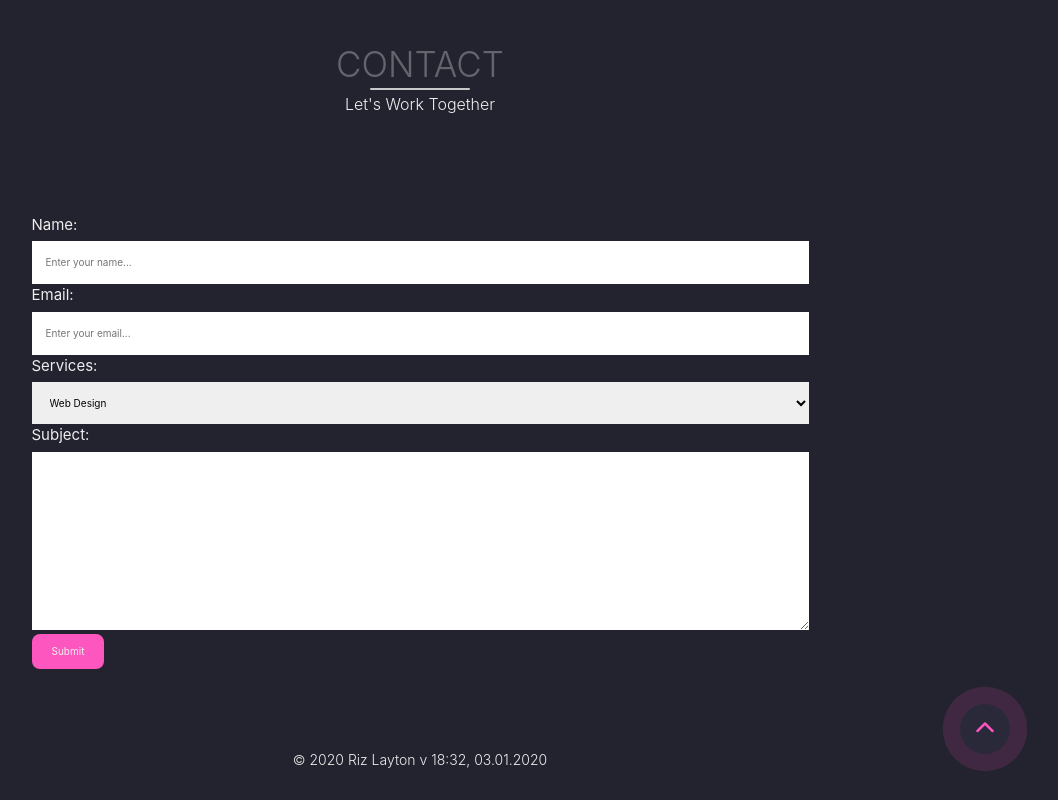
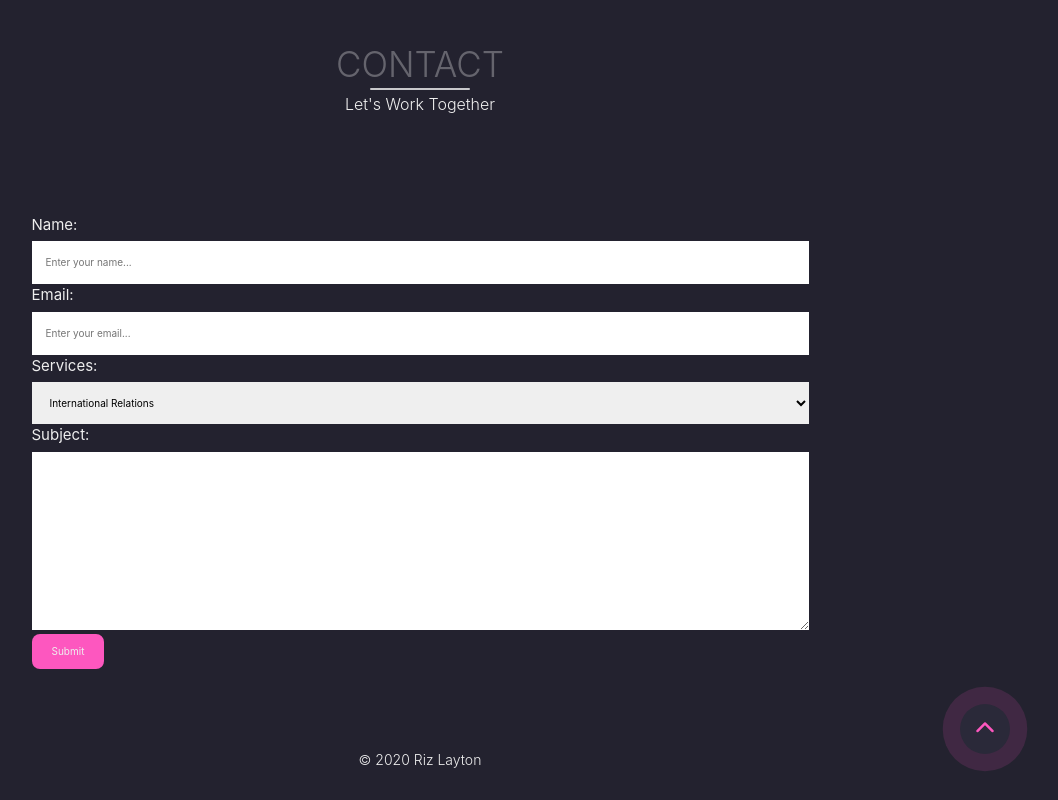
Before and after one commit to riz-l/info, a plain HTML site: page index.html in a window 1280 px wide. Shown: the part 5178-5978 px from the top of the page, without its empty margins (220-1278 px from the left). Drawn offline with nearby package versions, Linux system fonts and the light colour scheme.

Commit message:
Updated contact list

```diff
--- a/index.html
+++ b/index.html
@@ -325,9 +325,11 @@
           />
           <label for="service">Services:</label>
           <select name="service" id="service">
-            <option value="">Web Design</option>
-            <option value="">Web Development</option>
-            <option value="">Product Strategy</option>
+            <option value="">International Relations</option>
+            <option value="">Website Development</option>
+            <option value="">Application Development</option>
+            <option value="">Defence &amp; Policy</option>
+            <option value="">Other</option>
           </select>
           <label for="subject">Subject:</label>
           <textarea name="subject" id="subject" cols="10" rows="10"></textarea>
@@ -344,7 +346,7 @@
           <i class="fas fa-chevron-up"> </i>
         </div>
       </a>
-      <p>&copy; 2020 Riz Layton v 18:32, 03.01.2020</p>
+      <p>&copy; 2020 Riz Layton</p>
     </footer>
     <!--#endregion-->
 
```
